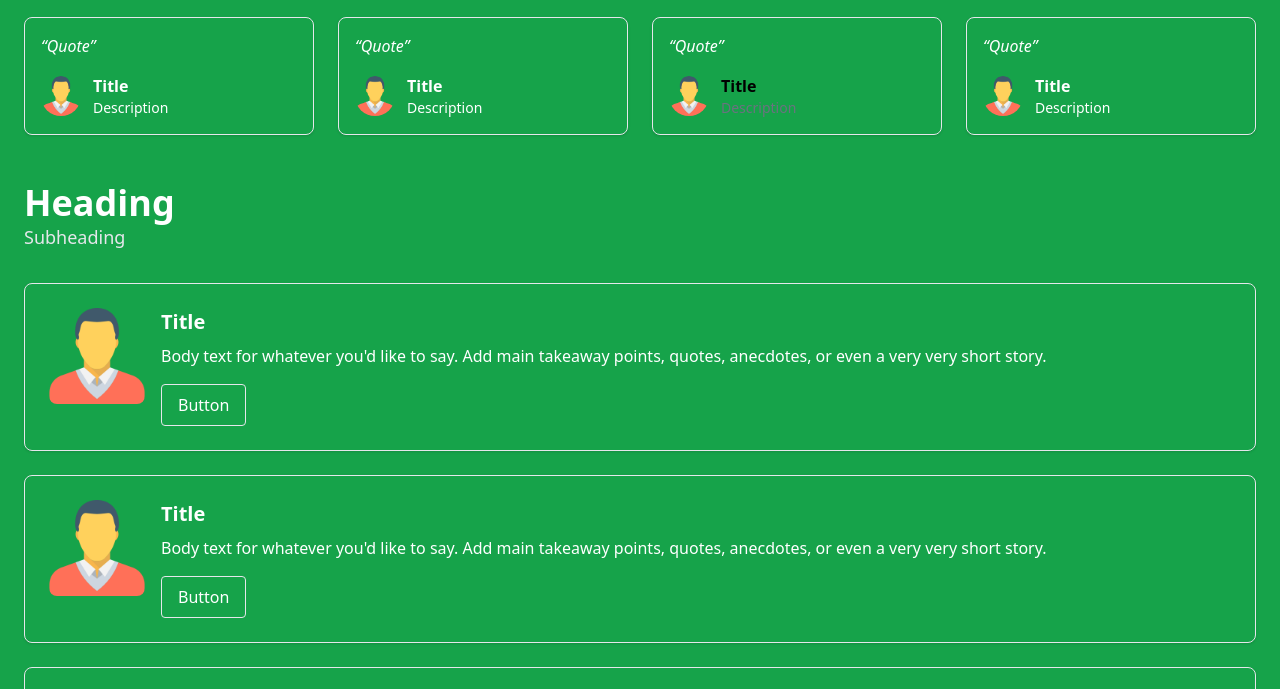
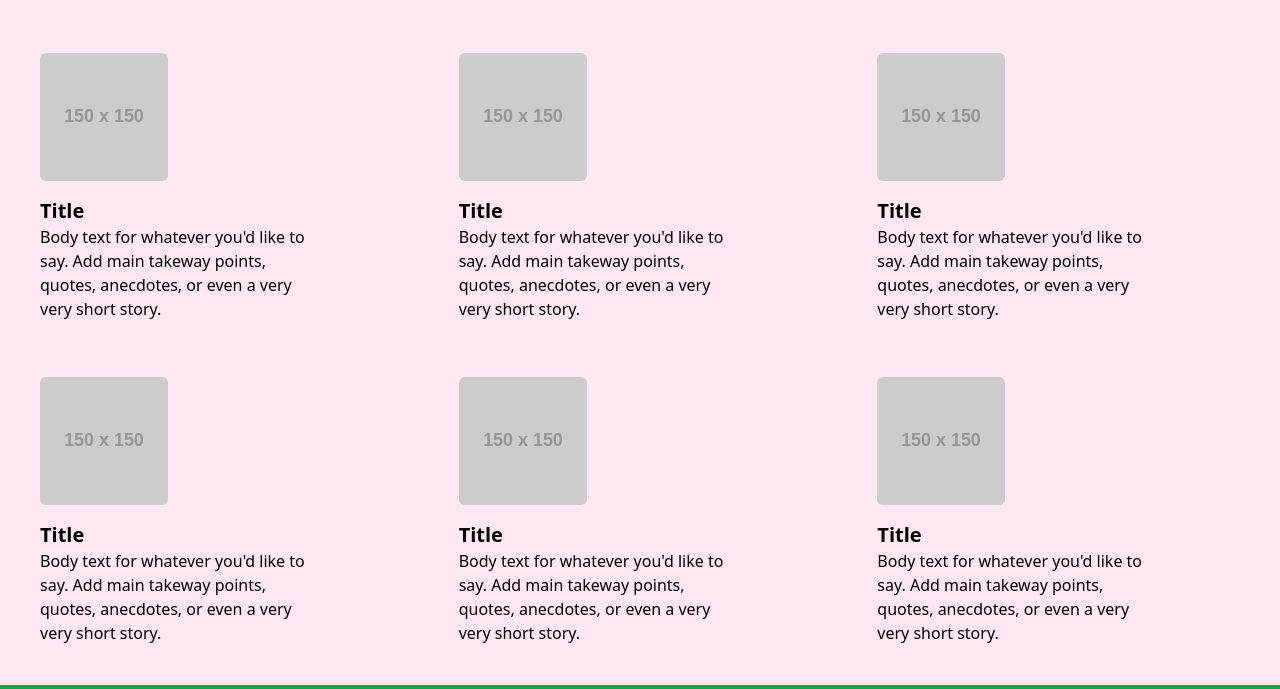
Before and after one commit to iamdrishtiii/Lab-1, a plain HTML site: page index.html in a window 1280 px wide. Shown: the part 725-1414 px from the top of the page. Drawn offline with nearby package versions, Linux system fonts and the light colour scheme; placeholder pictures from the web are drawn by us.

Commit message:
index.html

```diff
--- a/index.html
+++ b/index.html
@@ -8,6 +8,7 @@
     <script src="https://cdn.tailwindcss.com"></script>
 </head>
 <body>
+<!-- Header -->
     <header>
         <div class="flex flex-row py-4 relative">
         <img  class="mx-4" src="./images/Screenshot 2024-11-30 143909.png" height="60px" />
@@ -33,6 +34,65 @@
     </div>
 </div>
     </header>
+    <section class="bg-pink-100">
+
+      <!-- Container for the Page -->
+      <div class="container mx-auto p-6">
+
+        <!-- Heading and Subheading with Pink Background -->
+        <div>
+          <h2 class="text-4xl font-semibold text-black-500 text-left mb-2">Heading</h2>
+          <h3 class="text-2xl text-brown-800 text-left mb-10">Subheading</h3>
+        </div>
+
+        <!-- Grid Layout (3 columns, 2 rows) -->
+        <div class="grid grid-cols-1 sm:grid-cols-2 lg:grid-cols-3 gap-6">
+
+          <!-- Card 1 -->
+          <div class="p-4 flex flex-col items-left">
+            <img src="https://via.placeholder.com/150" alt="Card Image" class="w-32 h-32 object-cover rounded-md mb-4">
+            <h3 class="text-xl font-semibold text-black-500 text-left">Title</h3>
+            <p class="text-brown-800 text-left">Body text for whatever you'd like to <br>say. Add main takeway points,<br> quotes, anecdotes, or even a very<br>very short story.</p>
+          </div>
+
+          <!-- Card 2 -->
+          <div class="p-4 flex flex-col items-left">
+            <img src="https://via.placeholder.com/150" alt="Card Image" class="w-32 h-32 object-cover rounded-md mb-4">
+            <h3 class="text-xl font-semibold text-black-500 text-left">Title</h3>
+            <p class="text-brown-800 text-left">Body text for whatever you'd like to <br>say. Add main takeway points,<br> quotes, anecdotes, or even a very<br>very short story.</p>
+          </div>
+
+          <!-- Card 3 -->
+          <div class="p-4 flex flex-col items-left">
+            <img src="https://via.placeholder.com/150" alt="Card Image" class="w-32 h-32 object-cover rounded-md mb-4">
+            <h3 class="text-xl font-semibold text-black-500 text-left">Title</h3>
+            <p class="text-brown-800 text-left">Body text for whatever you'd like to <br>say. Add main takeway points,<br> quotes, anecdotes, or even a very<br>very short story.</p>
+          </div>
+
+          <!-- Card 4 -->
+          <div class="p-4 flex flex-col items-left">
+            <img src="https://via.placeholder.com/150" alt="Card Image" class="w-32 h-32 object-cover rounded-md mb-4">
+            <h3 class="text-xl font-semibold text-black-500 text-left">Title</h3>
+            <p class="text-brown-800 text-left">Body text for whatever you'd like to <br>say. Add main takeway points,<br> quotes, anecdotes, or even a very<br>very short story.</p>
+          </div>
+
+          <!-- Card 5 -->
+          <div class="p-4 flex flex-col items-left">
+            <img src="https://via.placeholder.com/150" alt="Card Image" class="w-32 h-32 object-cover rounded-md mb-4">
+            <h3 class="text-xl font-semibold text-black-500 text-left">Title</h3>
+            <p class="text-brown-800 text-left">Body text for whatever you'd like to <br>say. Add main takeway points,<br> quotes, anecdotes, or even a very<br>very short story.</p>
+          </div>
+
+          <!-- Card 6 -->
+          <div class="p-4 flex flex-col items-left">
+            <img src="https://via.placeholder.com/150" alt="Card Image" class="w-32 h-32 object-cover rounded-md mb-4">
+            <h3 class="text-xl font-semibold text-black-500 text-left">Title</h3>
+            <p class="text-brown-800 text-left">Body text for whatever you'd like to <br>say. Add main takeway points,<br> quotes, anecdotes, or even a very<br>very short story.</p>
+          </div>
+
+        </div>
+      </div>
+    </section>
 
     <!--HomePage-->
     <section class=" bg-green-600  mx-auto p-6">
```
